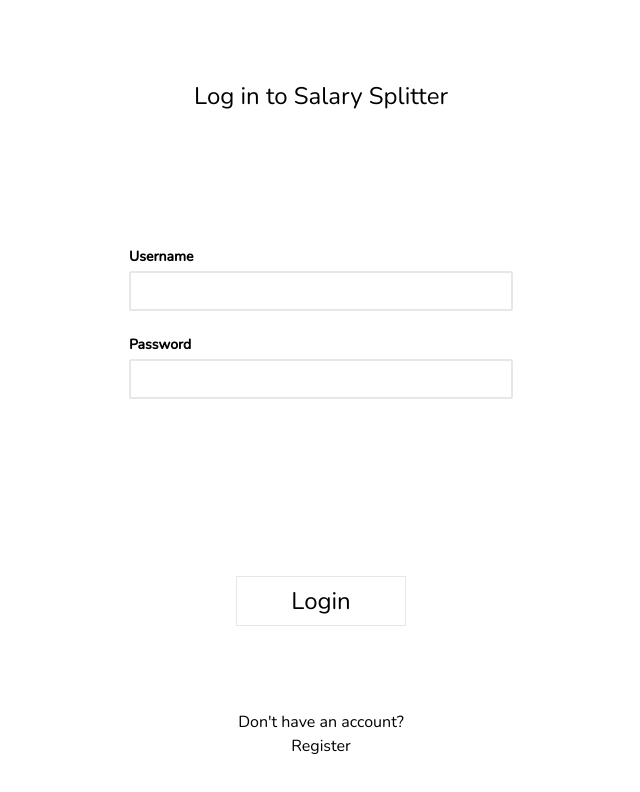
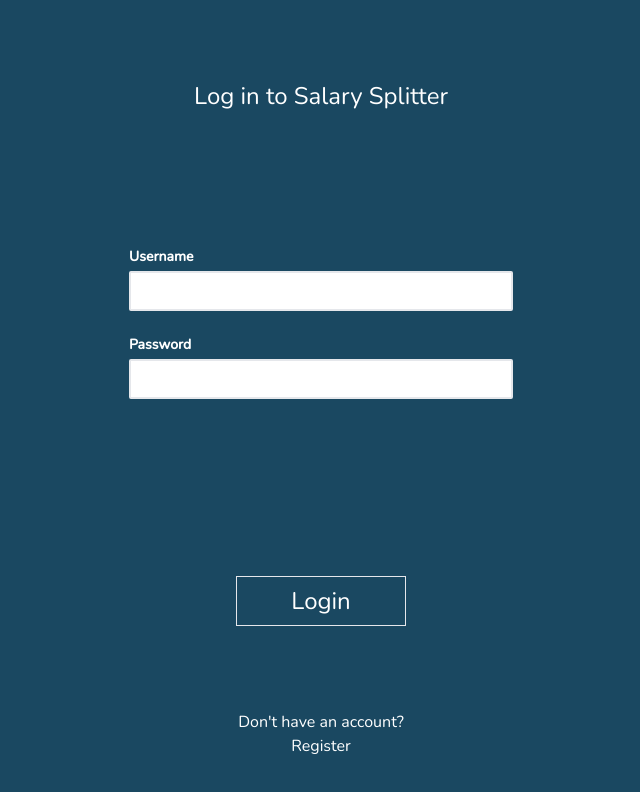
Before and after one commit to franciskershaw/salary-split, a React (Vite) app in the folder client/: page / in a window 1280 px wide. Shown: the top 792 px of the page, without its empty margins (319-959 px from the left). Built offline with nearby package versions, Linux system fonts and the light colour scheme; no server answers.

Commit message:
Add bg and text colors to tailwind

```diff
--- a/client/src/styles/_base.scss
+++ b/client/src/styles/_base.scss
@@ -7,9 +7,13 @@
 body {
   width: 100vw;
   min-height: 100vh;
-  @apply font-body;
+  @apply font-body bg-bg text-white;
 }
 
 body.modal-open {
   @apply overflow-hidden;
 }
+
+input, select {
+  @apply text-text;
+}
--- a/client/tailwind.config.js
+++ b/client/tailwind.config.js
@@ -5,6 +5,8 @@ module.exports = {
     extend: {
       colors: {
         overlay: 'rgba(0, 0, 0, 0.5)',
+        bg: '#1A4861',
+        text: '#0D2430',
       },
       fontFamily: {
         body: ['Nunito', 'sans-serif'],
```
